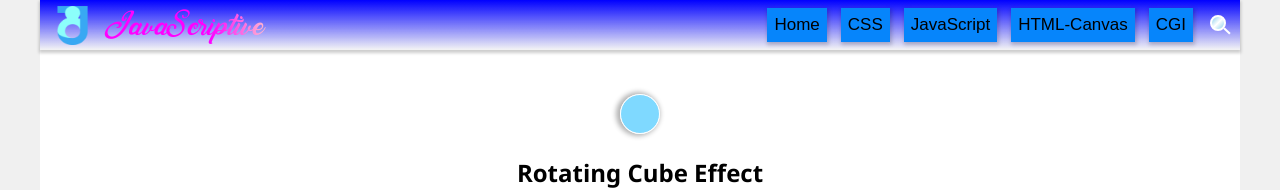
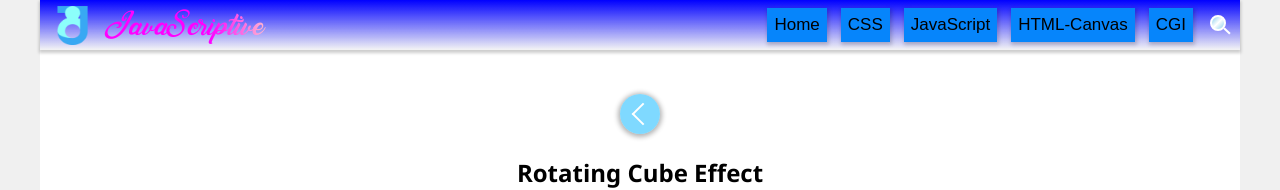
Before and after one commit to virtualepoch/web-engines-react, a React (Create React App) app: page /css/cube-tut in a window 1280 px wide. Shown: the top 190 px of the page. Built offline with nearby package versions, Linux system fonts and the light colour scheme; no server answers.

Commit message:
cleaning up

```diff
--- a/src/App.js
+++ b/src/App.js
@@ -1,7 +1,7 @@
 import { Route, Routes, useLocation } from "react-router-dom";
 import { useEffect } from "react";
 import Header from "./components/header/Header";
-import ToTopBtn from "./components/to-top-btn/ToTopBtn";
+import ToTopBtn from "./components/ToTopBtn";
 import TodoPage from "./components/todo/TodoPage";
 import Home from "./pages/home/Home";
 import Css from "./pages/css/Css";
--- a/src/components/to-top-btn/ToTopBtn.js
+++ b/src/components/ToTopBtn.js
@@ -4,10 +4,10 @@ export default function ToTopBtn() {
   const toTopBtn = useRef(null);
 
   window.onscroll = function () {
-    if (document.body.scrollTop > 100 || document.documentElement.scrollTop > 100) {
-      toTopBtn.current.style.scale = 1;
+    if (document.body.scrollTop > 200 || document.documentElement.scrollTop > 200) {
+      toTopBtn.current.style.transform = "scale(1)";
     } else {
-      toTopBtn.current.style.scale = 0;
+      toTopBtn.current.style.transform = "scale(0)";
     }
   };
 
@@ -23,14 +23,11 @@ export default function ToTopBtn() {
       left: "10px",
       bottom: "10px",
       zIndex: 8888,
-      display: "flex",
-      alignItems: "center",
-      justifyContent: "center",
-      color: "white",
       borderRadius: "50%",
       boxShadow: "-1px 1px 3px 1px rgb(0, 0, 0, 0.3)",
       background: "white",
       cursor: "pointer",
+      transform: "scale(0)",
       transition: "all 100ms linear",
     },
     arrowLine: {
--- a/src/components/star-canvas/StarCanvas.js
+++ b/src/components/star-canvas/StarCanvas.js
@@ -141,7 +141,7 @@ export default function StarCanvas() {
       <div id="canvas-controls" ref={canvasControls}>
         <div className="controls-row1">
           <p>BACKGROUND CONTROLS</p>
-          <button className="open-close-controls-btn" ref={openCloseBtn} onClick={openCloseControls}></button>
+          <div className="open-close-controls-btn" ref={openCloseBtn} onClick={openCloseControls}></div>
         </div>
         <button id="randomize-btn" ref={randomizeBtnRef}>
           Randomize!
--- a/src/components/star-canvas/star-canvas.css
+++ b/src/components/star-canvas/star-canvas.css
@@ -10,18 +10,24 @@
 #canvas-controls {
   width: 200px;
   position: fixed;
-  left: 0px;
-  bottom: -50px;
-  z-index: 3333;
+  left: 0;
+  bottom: -55px;
+  z-index: 88888;
   display: flex;
   flex-direction: column;
   align-items: center;
-  border-top-right-radius: 11px;
+  border-top-right-radius: 12px;
   background: rgba(0, 0, 0, 0.3);
   transition: all 400ms ease-in-out;
 }
 #canvas-controls.open {
   bottom: 0;
+}
+#canvas-controls.open .open-close-controls-btn::before {
+  left: 6px;
+}
+#canvas-controls.open .open-close-controls-btn::after {
+  left: -5px;
 }
 @media (max-width: 777px) {
   #canvas-controls {
@@ -39,16 +45,38 @@
   padding-left: 11px;
   color: white;
   text-align: center;
-  font-size: 11px;
+  font-size: 12px;
 }
 .open-close-controls-btn {
-  width: 33px;
-  height: 33px;
-  border: none;
+  width: 30px;
+  height: 30px;
+  display: flex;
+  align-items: center;
+  justify-content: center;
+  position: relative;
+  border-top-right-radius: 12px;
   font: 22px/33px sans-serif;
+  cursor: pointer;
 }
-.open-close-controls-btn.open {
-  background: red;
+.open-close-controls-btn:hover {
+  background: rgb(0, 0, 255, 0.5);
+}
+.open-close-controls-btn::before,
+.open-close-controls-btn::after {
+  content: "";
+  width: 12px;
+  height: 1px;
+  position: relative;
+  left: 3px;
+  transform: rotate(-45deg);
+  background: white;
+}
+.open-close-controls-btn::after {
+  left: -1px;
+  transform: rotate(45deg);
+}
+.open-close-controls-btn.open:hover {
+  background: rgb(255, 0, 0, 0.5);
 }
 #randomize-btn,
 #reset-btn {
@@ -57,7 +85,7 @@
   border: 1px solid black;
   border-radius: 11px;
   cursor: pointer;
-  font-size: 11px;
+  font-size: 13px;
   color: white;
 }
 #reset-btn {
--- a/src/pages/css/components/BackBtn.js
+++ b/src/pages/css/components/BackBtn.js
@@ -3,5 +3,36 @@ import { useNavigate } from "react-router-dom";
 export default function BackBtn() {
   const navigate = useNavigate();
 
-  return <button className="back-btn" onClick={() => navigate(-1)}></button>;
+  var style = {
+    backBtn: {
+      width: "40px",
+      height: "40px",
+      position: "relative",
+      borderRadius: "50%",
+      boxShadow: "0 1px 5px 2px rgb(0, 0, 0, 0.3)",
+      background: "rgb(0, 180, 255, 0.5)",
+      cursor: "pointer",
+    },
+    arrowLine: {
+      width: "16px",
+      height: "2px",
+      position: "absolute",
+      top: "14px",
+      left: "10px",
+      background: "white",
+      transform: "rotate(-45deg)",
+    },
+    arrowLine2: {
+      top: null,
+      bottom: "14px",
+      transform: "rotate(45deg)",
+    },
+  };
+
+  return (
+    <div style={style.backBtn} onClick={() => navigate(-1)}>
+      <div style={style.arrowLine}></div>
+      <div style={{ ...style.arrowLine, ...style.arrowLine2 }}></div>
+    </div>
+  );
 }
--- a/src/pages/css/css.css
+++ b/src/pages/css/css.css
@@ -145,14 +145,6 @@
     clip-path: polygon(0% 60%, 15% 65%, 34% 66%, 51% 62%, 67% 50%, 84% 45%, 100% 46%, 100% 100%, 0% 100%);
   }
 }
-.back-btn {
-  width: 40px;
-  height: 40px;
-  border: 1px solid white;
-  border-radius: 50%;
-  box-shadow: -2px 0 5px 2px rgb(0, 0, 0, 0.3);
-  background: rgb(0, 180, 255, 0.5);
-}
 .cube-effects-container {
   width: 100%;
   display: flex;
```
Also changed, not shown: src/components/to-top-btn/to-top-btn.css (deleted, +0 -43 lines).
